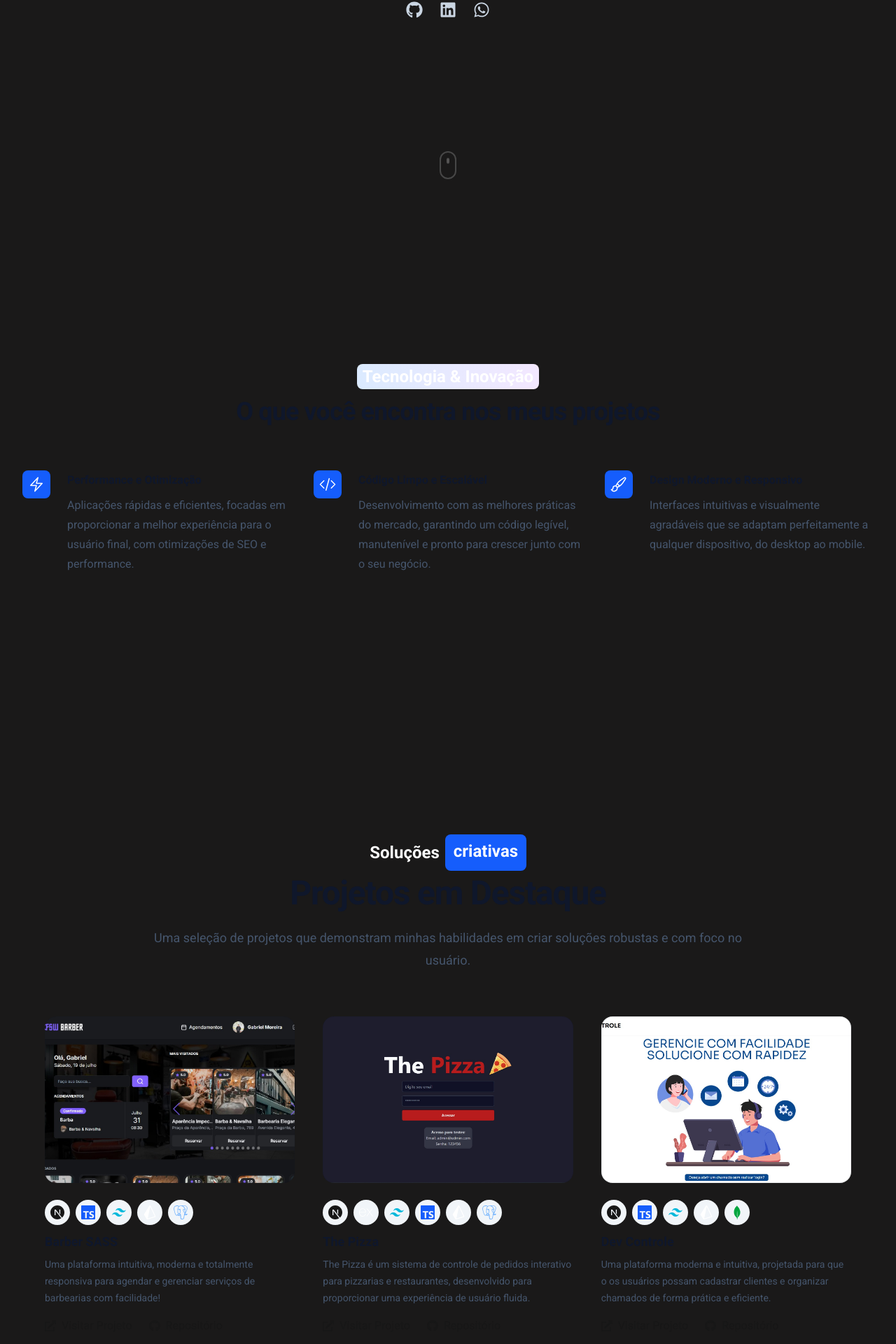
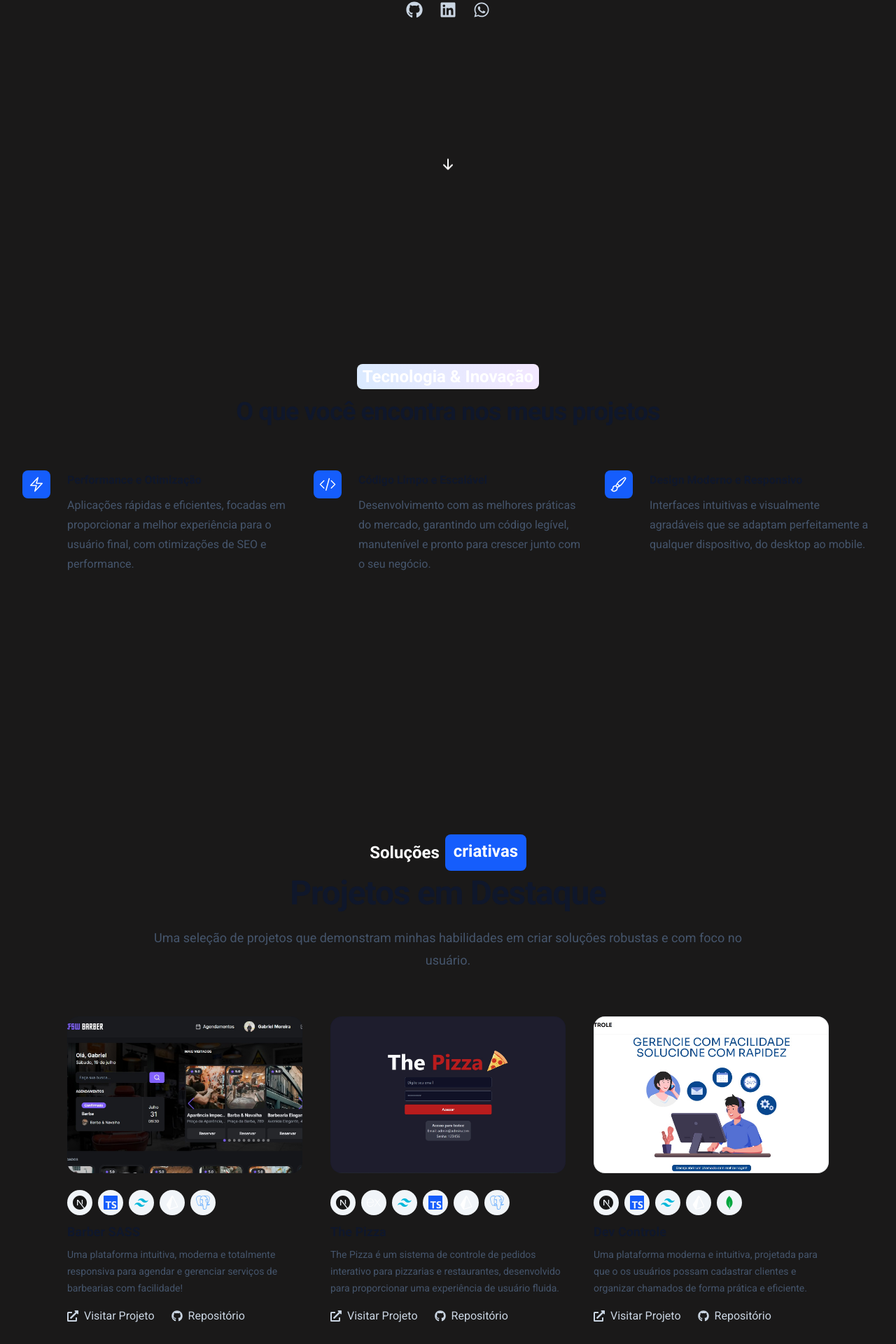
Before and after one commit to gabrielmlemes/portfolio-2.0, a Next.js app: page / in a window 1280 px wide. Shown: the part 528-2448 px from the top of the page at 70% size. Built offline with nearby package versions, Linux system fonts and the light colour scheme.

Commit message:
style(color): adjust colors and padding

```diff
--- a/src/app/components/Hero.tsx
+++ b/src/app/components/Hero.tsx
@@ -1,5 +1,5 @@
 import { HeroClient } from "./HeroClient";
-import { Mouse } from "./ui/mouse";
+import { ArrowDown } from "./ui/arrow-down";
 
 export function Hero() {
   return (
@@ -7,7 +7,7 @@ export function Hero() {
       <div className="relative z-10 px-4">
         <HeroClient />
       </div>
-      <Mouse />
+      <ArrowDown />
     </div>
   );
 }
--- a/src/app/components/Projects.tsx
+++ b/src/app/components/Projects.tsx
@@ -50,7 +50,7 @@ export function Projects() {
       </div>
 
       {/* Featured Project Carousel */}
-      <div className="mx-auto mt-16 w-full max-w-6xl">
+      <div className="mx-auto mt-16 w-full max-w-6xl lg:px-8">
         <Swiper
           modules={[Navigation, Pagination, A11y]}
           spaceBetween={30}
--- /dev/null
+++ b/src/app/components/ui/arrow-down.tsx
@@ -0,0 +1,30 @@
+"use client";
+import { cn } from "@/utils/tailwind-merge";
+import { motion } from "framer-motion";
+
+export function ArrowDown({ className }: { className?: string }) {
+  return (
+    <motion.div
+      initial={{ opacity: 0, y: 100 }}
+      animate={{ opacity: 1, y: 0 }}
+      transition={{ duration: 0.5, delay: 1, ease: "easeOut" }}
+      className={cn("absolute bottom-5 animate-bounce text-white", className)}
+    >
+      <svg
+        width="24"
+        height="24"
+        viewBox="0 0 24 24"
+        fill="none"
+        xmlns="http://www.w3.org/2000/svg"
+      >
+        <path
+          d="M12 5V19M12 19L18 13M12 19L6 13"
+          stroke="currentColor"
+          strokeWidth="2"
+          strokeLinecap="round"
+          strokeLinejoin="round"
+        />
+      </svg>
+    </motion.div>
+  );
+}
--- a/src/app/components/ui/project-card.tsx
+++ b/src/app/components/ui/project-card.tsx
@@ -98,7 +98,7 @@ const ProjectCard = memo(function ProjectCard({ project }: ProjectCardProps) {
             <Link
               href={project.deployedUrl}
               target="_blank"
-              className="hover:text-indigo-600 dark:hover:text-indigo-400 flex items-center space-x-2 transition-colors"
+              className=" text-slate-300 hover:text-indigo-400 flex items-center space-x-2 transition-colors"
             >
               <FaExternalLinkAlt className="w-4 h-4 mr-2" />
               Visitar Projeto
@@ -106,7 +106,7 @@ const ProjectCard = memo(function ProjectCard({ project }: ProjectCardProps) {
             <Link
               href={project.githubUrl}
               target="_blank"
-              className="hover:text-indigo-600 dark:hover:text-indigo-400 flex items-center space-x-2 transition-colors"
+              className="text-slate-300 hover:text-indigo-400 flex items-center space-x-2 transition-colors"
             >
               <FaGithub className="w-4 h-4 mr-2" />
               Repositório
--- a/src/app/globals.css
+++ b/src/app/globals.css
@@ -51,14 +51,6 @@ body {
   color: white; /* indigo-400 */
 }
 
-.projects-carousel .swiper-slide {
-  cursor: grab;
-}
-
-.projects-carousel .swiper-slide:active {
-  cursor: grabbing;
-}
-
 .projects-carousel .swiper-pagination-bullet {
   background: #a5b4fc; /* indigo-300 */
   opacity: 0.7;
```
